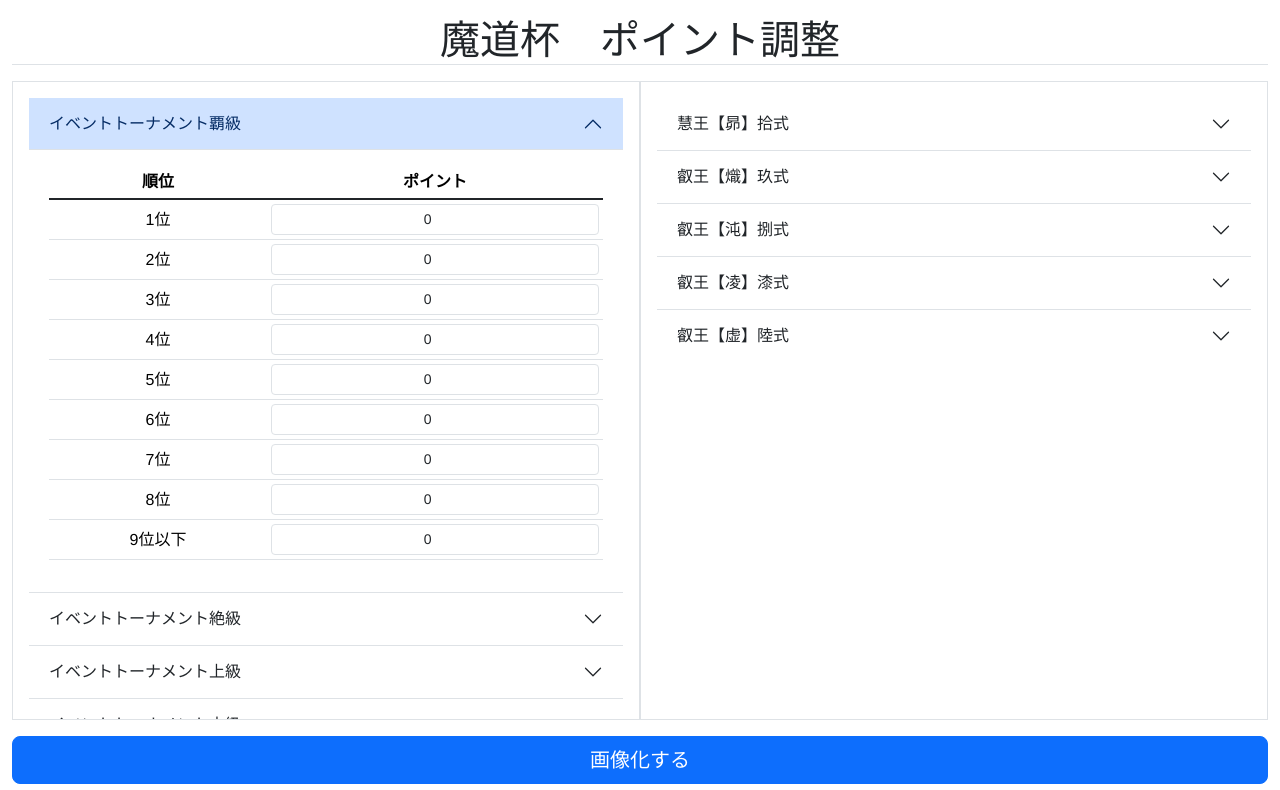
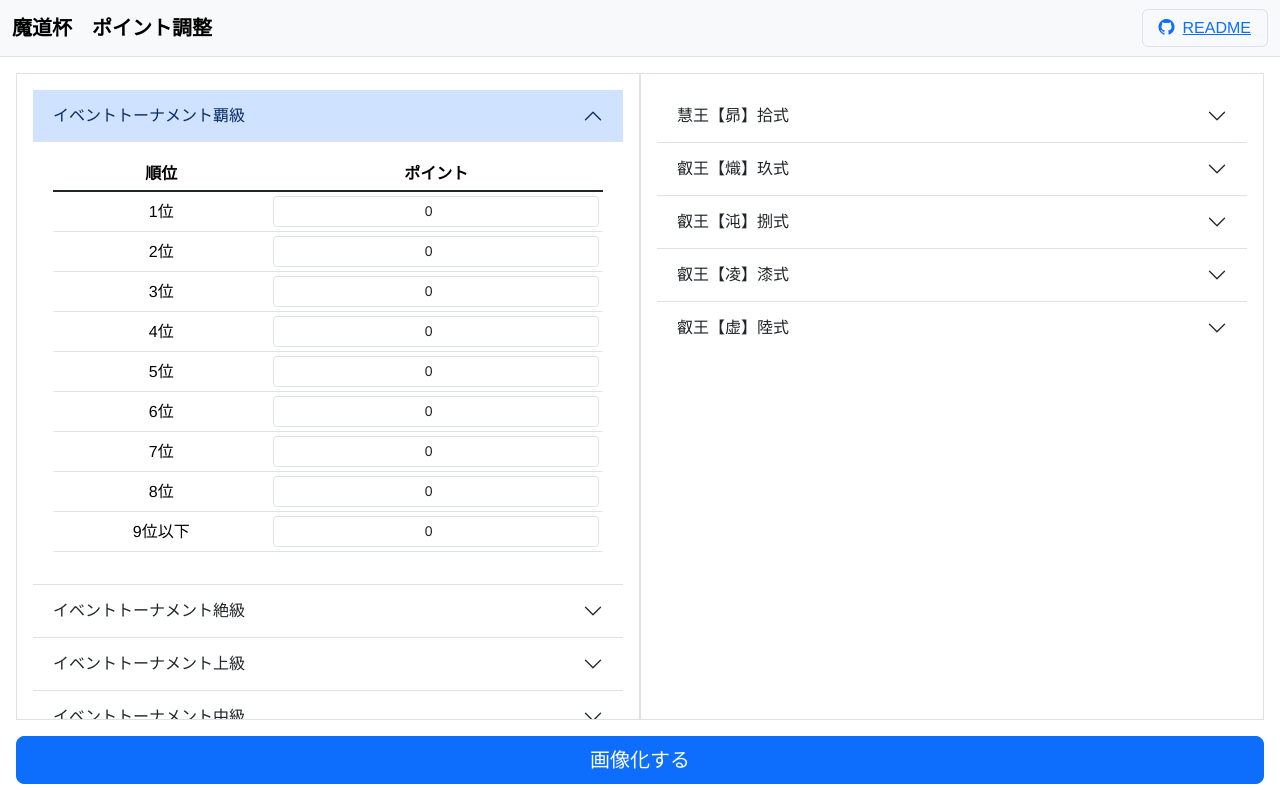
Before and after one commit to kmlnwiz/point-adjust, a plain HTML site: page index.html in a window 1280 px wide. Shown: the top 790 px of the page. Drawn offline with nearby package versions, Linux system fonts and the light colour scheme.

Commit message:
Update index.html

```diff
--- a/index.html
+++ b/index.html
@@ -18,12 +18,17 @@
     <script src="https://code.jquery.com/jquery-3.6.4.slim.js" integrity="sha256-dWvV84T6BhzO4vG6gWhsWVKVoa4lVmLnpBOZh/CAHU4=" crossorigin="anonymous"></script>
 </head>
 <body>
-    <div class="container-fluid bg-body">
 
-        <span class="d-inline-block w-100 h1 text-center border-bottom my-3">魔道杯　ポイント調整</span>
+    <nav class="navbar bg-body-tertiary border-bottom">
+        <div class="container-fluid">
+            <a class="navbar-brand fw-bold">魔道杯　ポイント調整</a>
+            <button type="button" class="btn btn-outline-light border px-3"><a href="https://github.com/kmlnwiz/point-adjust/blob/main/README.md"><i class="bi bi-github me-2"></i>README</a></button>
+        </div>
+    </nav>
+
+    <div class="container-fluid bg-body p-3">
 
         <div class="row g-0 mb-3">
-
             <div class="col-12 col-lg-6 p-3 border">
                 <div class="accordion accordion-flush" id="accordionFlush">
                     <div class="accordion-item">
```
Lines whose indentation alone changed are shown as unchanged.
